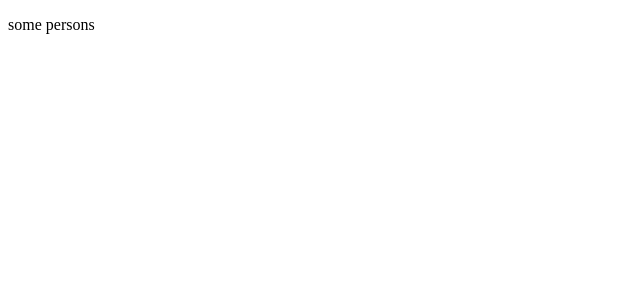
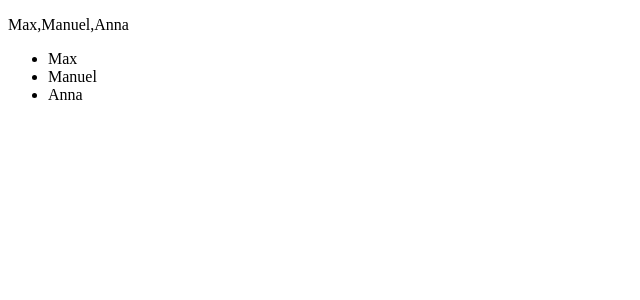
Before and after one commit to secretshardul/angular-tutorial, an Angular app in the folder ng-refresher/: page / in a window 1280 px wide. Shown: the top 300 px of the page, without its empty margins (0-640 px from the left). Built offline with nearby package versions, Linux system fonts and the light colour scheme.

Commit message:
Lesson: Property binding, string interpolation, 'ngLoop' directive

```diff
--- a/ng-refresher/src/app/persons/persons.component.html
+++ b/ng-refresher/src/app/persons/persons.component.html
@@ -1 +1,4 @@
-<p>some persons</p>
+<p>{{ personList }}</p>
+<ul>
+    <li *ngFor="let person of personList">{{ person }}</li>
+</ul>
```
Also changed, not shown: 1 other file (tests, documents, lock files or other folders).
